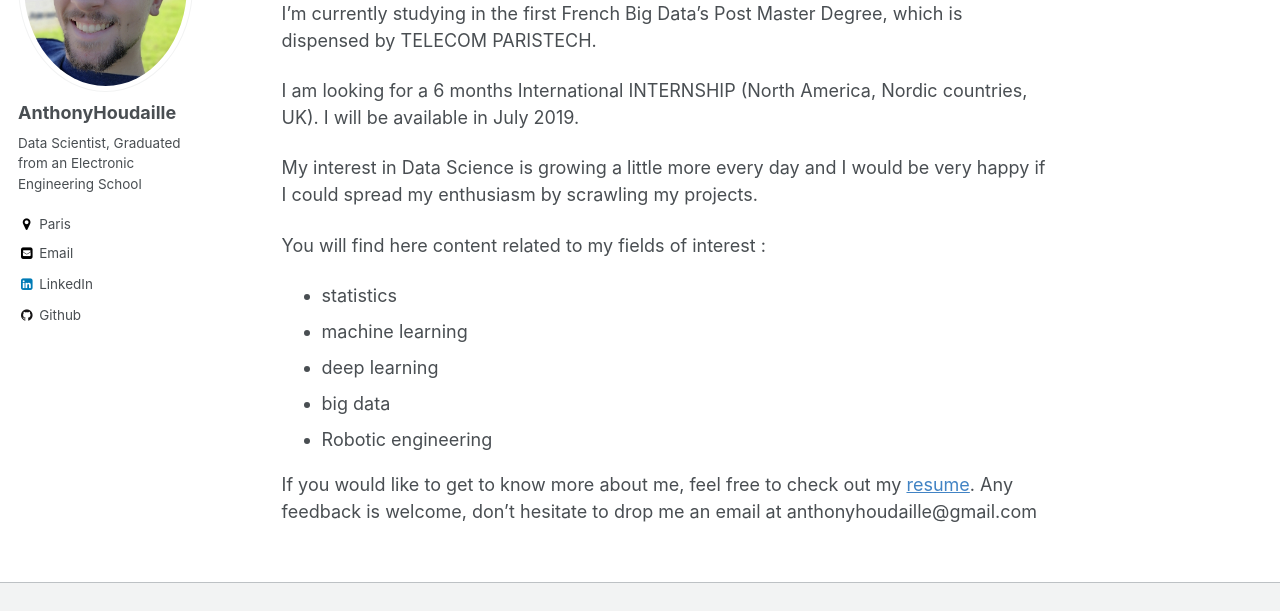
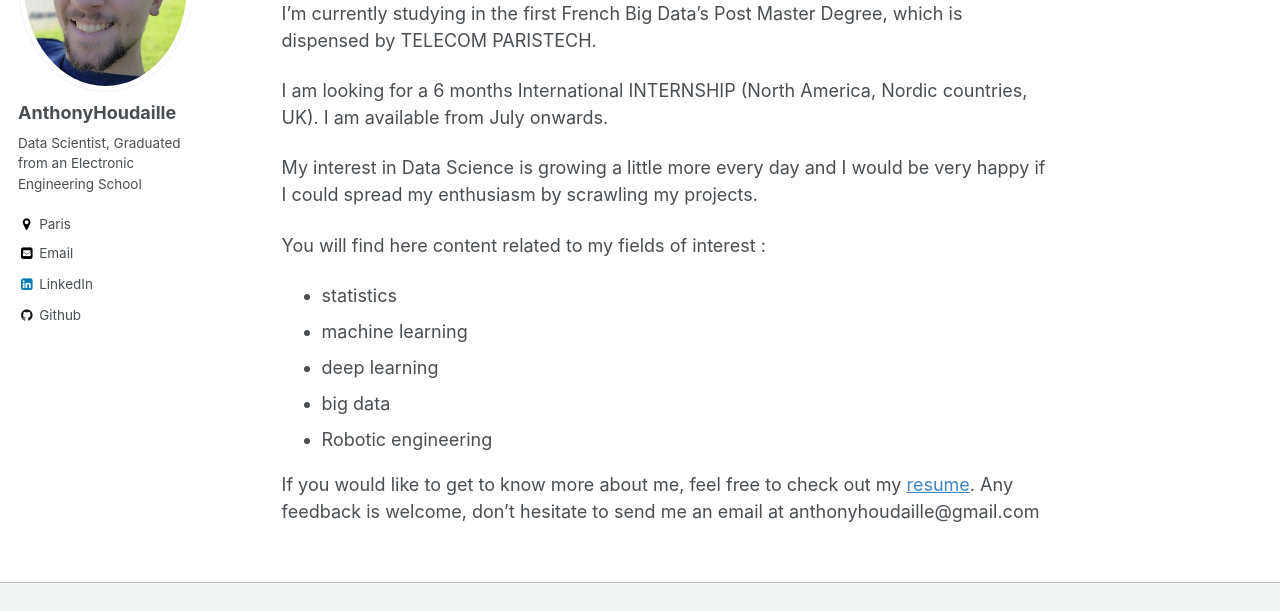
Before and after one commit to AnthonyHoudaille/AnthonyHoudaille.github.io, a Jekyll site: the page built from _pages/about.md, in a window 1280 px wide and 976 px high. Shown: the part 238-849 px from the top of the window. Built offline with Jekyll 4.4.1, drawn with Linux system fonts in a browser that asks for light colours.

Commit message:
Update about.md

```diff
--- a/_pages/about.md
+++ b/_pages/about.md
@@ -13,7 +13,7 @@ I recently graduated from ENSEA, a French Engineering School specialized in Elec
 I’m currently studying in the first French Big Data’s Post Master Degree, which is dispensed by TELECOM PARISTECH.
 
 I am looking for a 6 months International INTERNSHIP (North America, Nordic countries, UK).
-I will be available in July 2019.
+I am available from July onwards.
 
 My interest in Data Science is growing a little more every day and I would be very happy if I could spread my enthusiasm by scrawling my projects.
 
@@ -26,4 +26,4 @@ You will find here content related to my fields of interest :
 
 
 If you would like to get to know more about me, feel free to check out my [resume](https://AnthonyHoudaille.github.io/cv/).
-Any feedback is welcome, don't hesitate to drop me an email at anthonyhoudaille@gmail.com
+Any feedback is welcome, don't hesitate to send me an email at anthonyhoudaille@gmail.com
```
